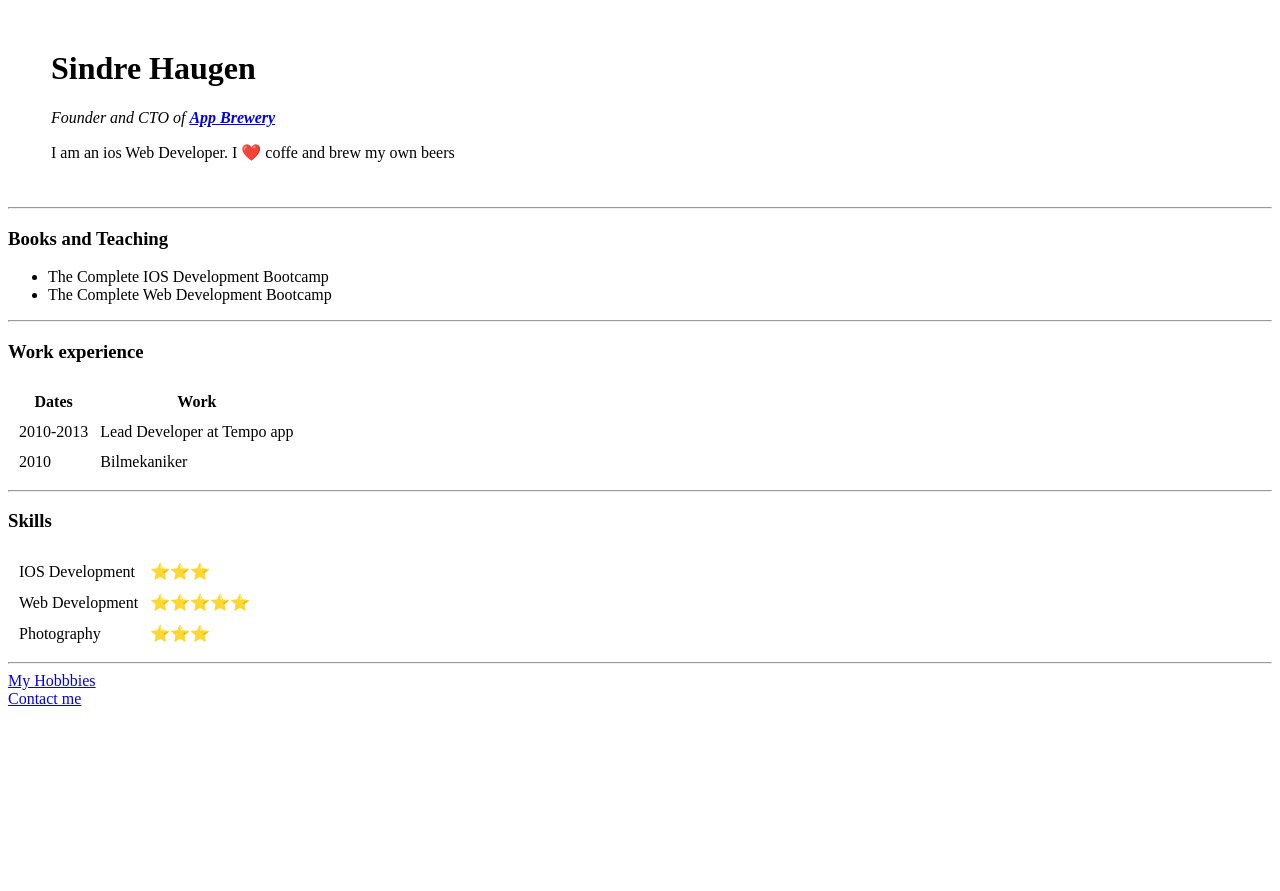
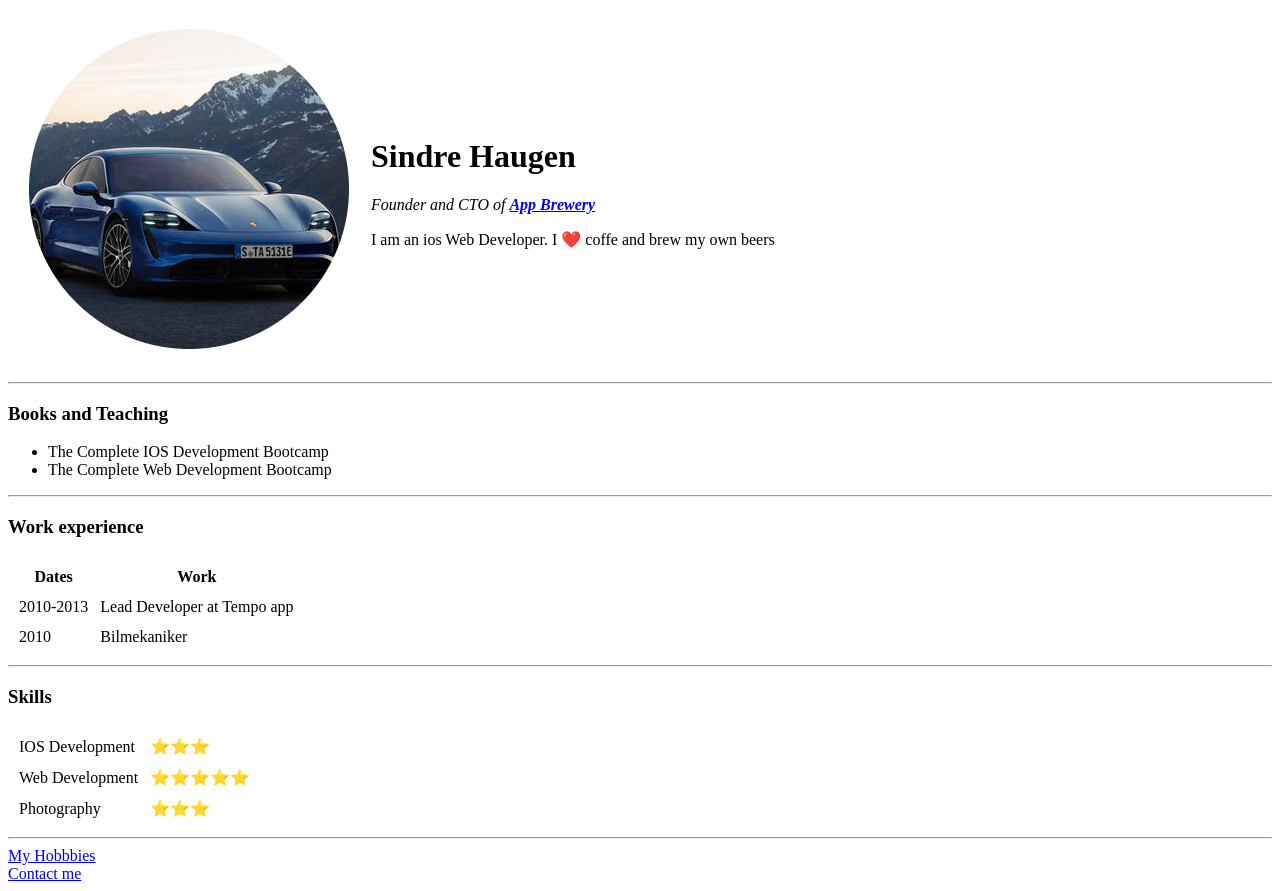
Before and after one commit to Sindybadindy/cv, a plain HTML site: page index.html in a window 1280 px wide. Before the commit the page ends 800 px from the top, so only its background shows below. Drawn offline with Linux system fonts and the light colour scheme.

Commit message:
Update index.html

```diff
--- a/index.html
+++ b/index.html
@@ -9,7 +9,7 @@
 <body>
     <table cellspacing="20">
         <tr>
-            <td><img src="image/sindre-modified.png" alt=""></td>
+            <td><img src="sindre-modified.png" alt=""></td>
             <td>
                 <h1>Sindre Haugen</h1>
                 <p><em>Founder and CTO of <strong><a href="https://appbrewery.com/">App Brewery</a></strong></em></p>
```
